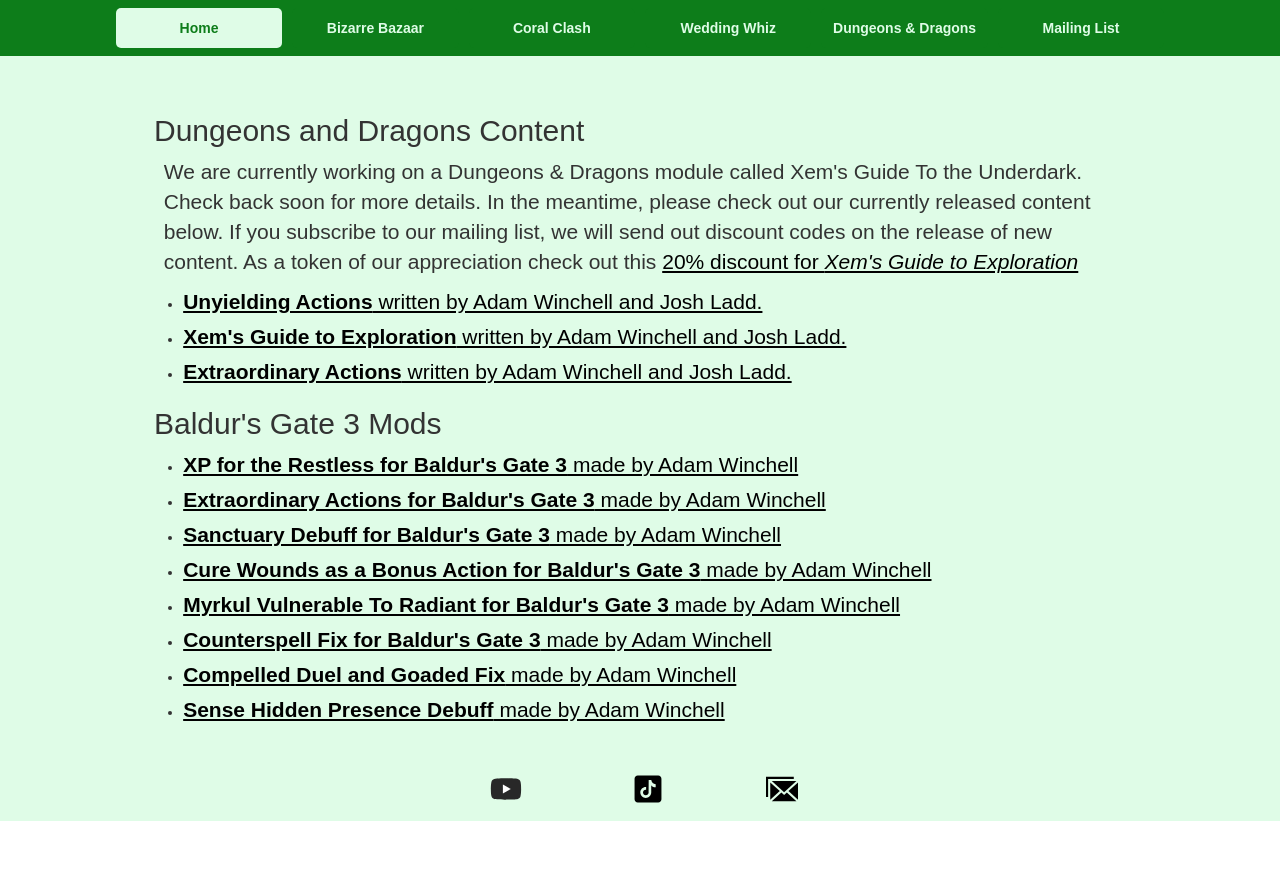
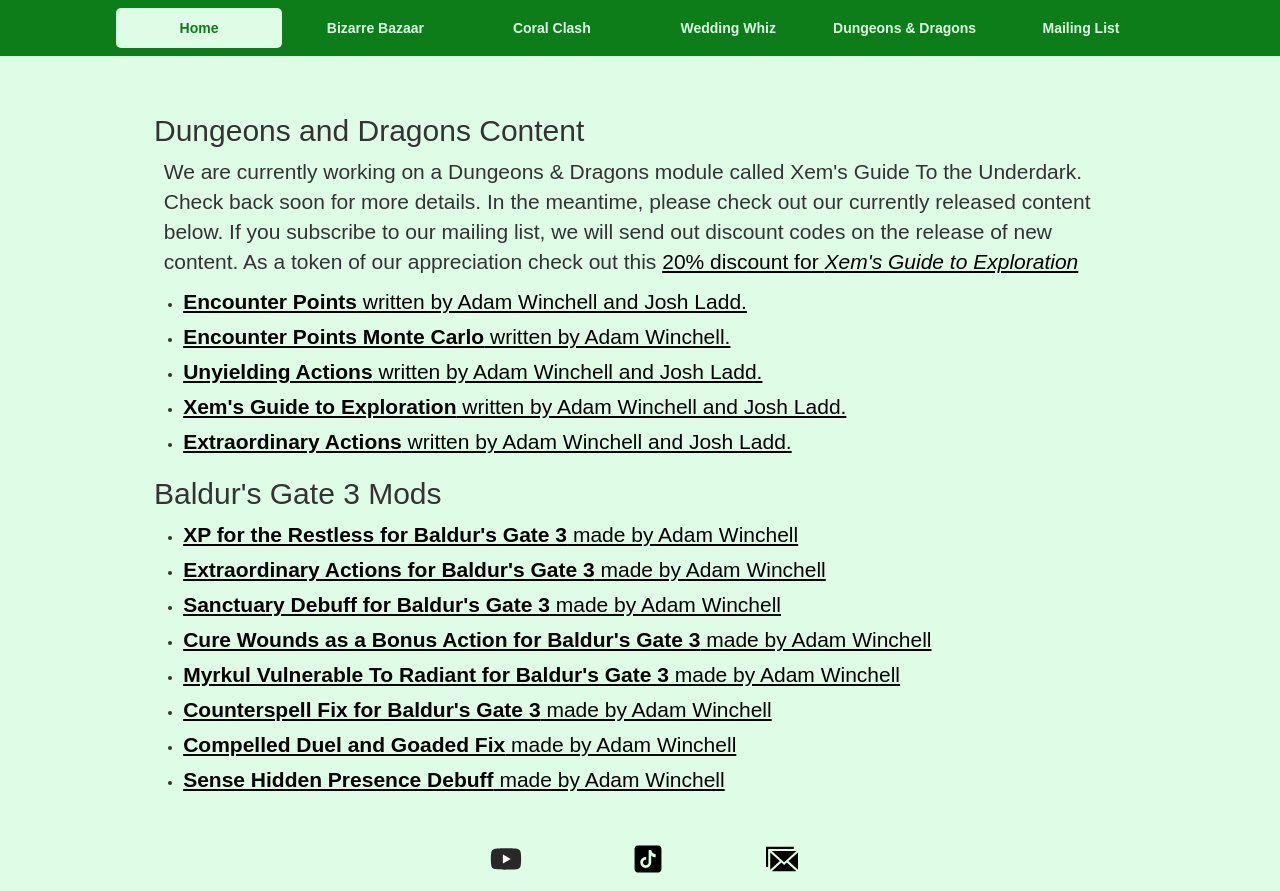
Before and after one commit to adam-winchell/real_nito_games, a SvelteKit app: page /dnd in a window 1280 px wide. Before the commit the page ends 821 px from the top, so only its background shows below. Built offline with nearby package versions, Linux system fonts and the light colour scheme.

Commit message:
encounter points

```diff
--- a/src/routes/dnd/+page.svelte
+++ b/src/routes/dnd/+page.svelte
@@ -12,6 +12,16 @@
 
     </p>
     <ul>
+         <li>
+            <a  href="https://www.dmsguild.com/product/544236/Encounter-Points?affiliate_id=3603198&src=mywebsite">
+                <strong>Encounter Points </strong>  written by Adam Winchell and Josh Ladd.
+            </a>
+        </li>
+        <li>
+            <a  href="https://colab.research.google.com/drive/14hnAx9MXJIv2_BGRJpXUWyICOnc9tdJ3#scrollTo=vpLvhsQLkTrA">
+                <strong>Encounter Points Monte Carlo </strong>  written by Adam Winchell.
+            </a>
+        </li>
         <li>
             <a  href="https://www.dmsguild.com/product/525877/Unyielding-Actions?affiliate_id=3603198&src=mywebsite">
                 <strong>Unyielding Actions </strong>  written by Adam Winchell and Josh Ladd.
```
Also changed, not shown: src/routes/dnd/epmc/+page.server.js (added, +9 -0 lines).
